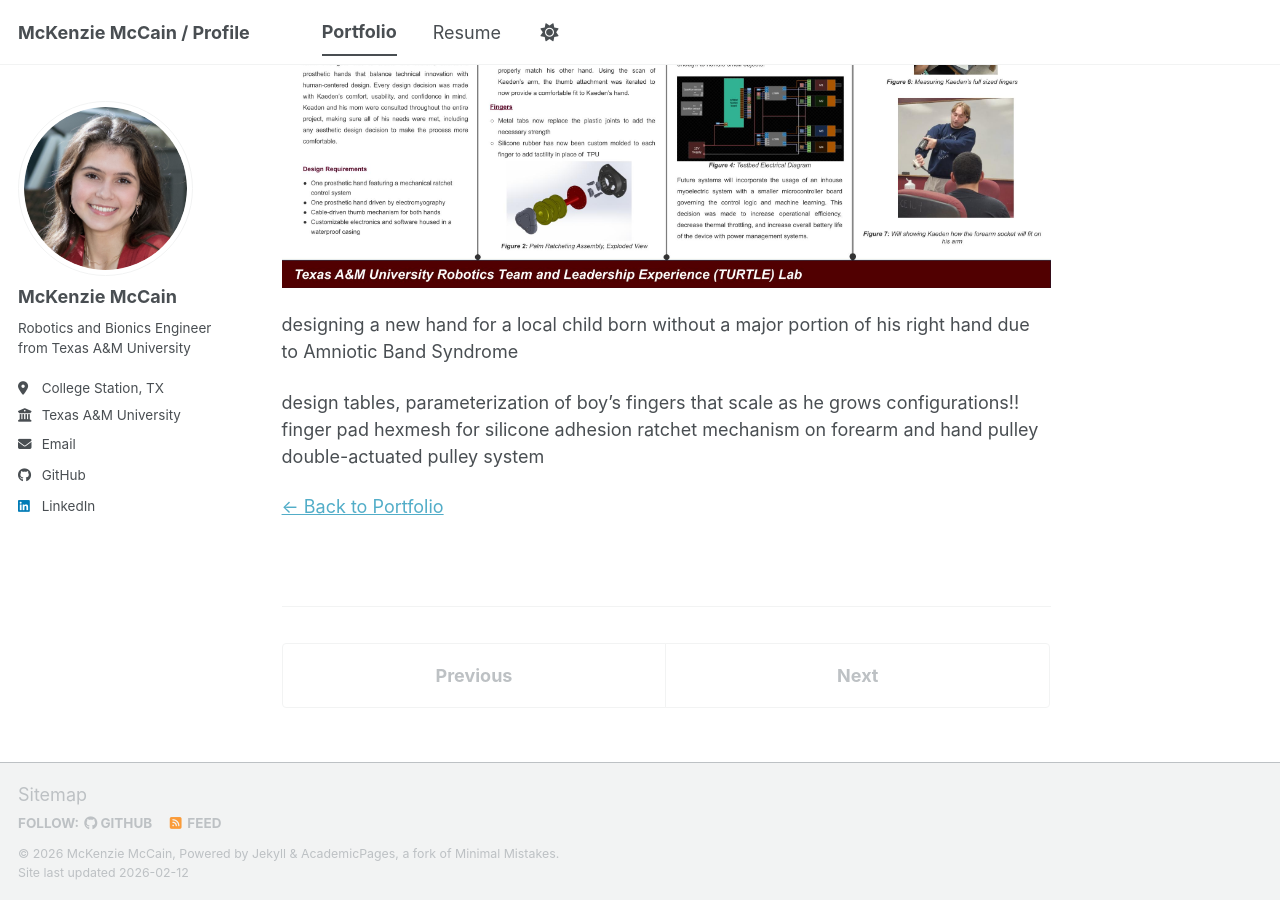
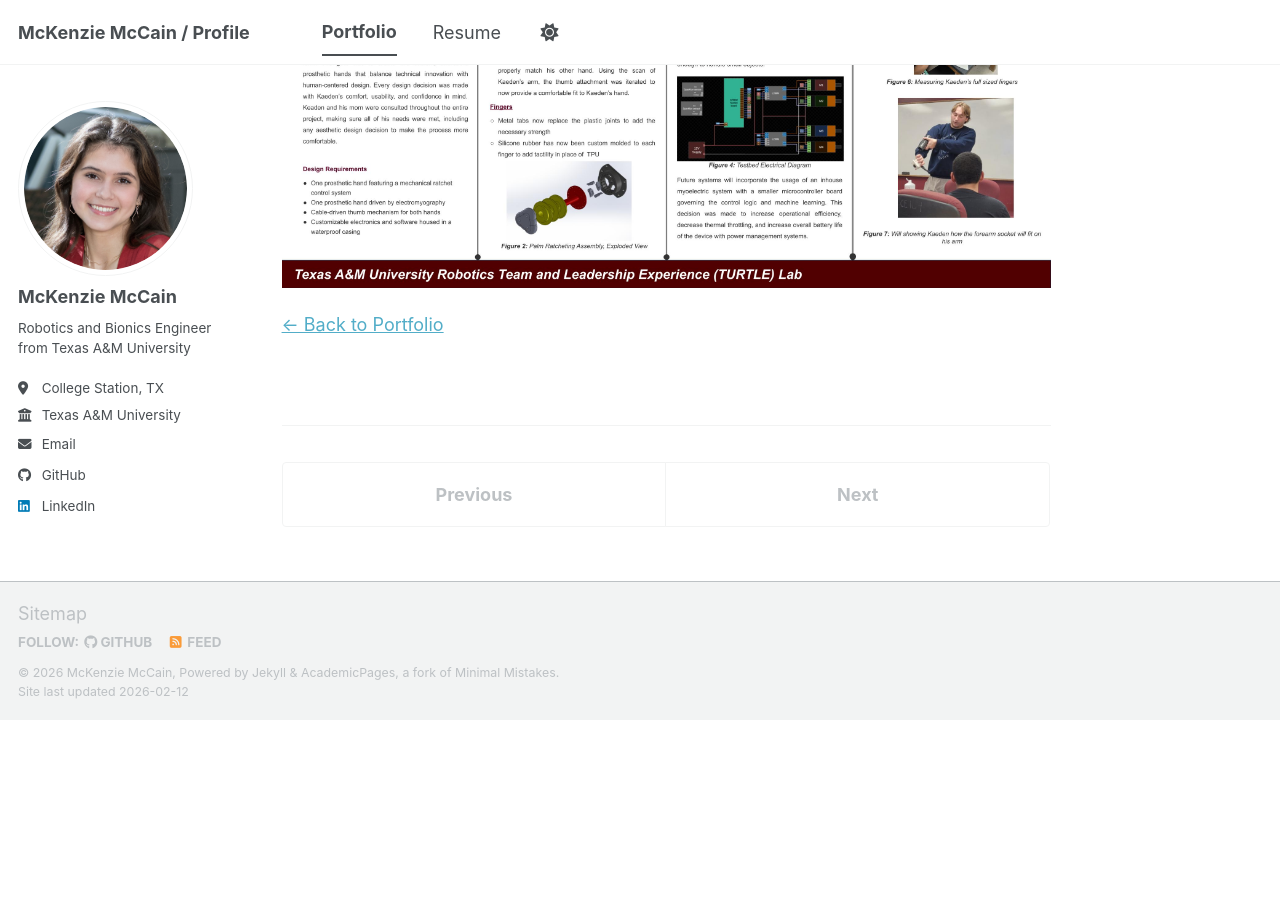
Before and after one commit to mckenzie-mccain/mckenzie-mccain.github.io, a Jekyll site: the page built from _portfolio/Portfolio-1-olsn.md, in a window 1280 px wide and 900 px high, scrolled down 514 px. Built offline with Jekyll 4.4.1, drawn with Linux system fonts in a browser that asks for light colours; a script bundle is joined from its source files by our own code; library files that are not in the unit come from our copies; after the commit the page ends 1233 px from its top, so only the background shows below that.

Commit message:
commented out OLSN page notes

```diff
--- a/_portfolio/Portfolio-1-olsn.md
+++ b/_portfolio/Portfolio-1-olsn.md
@@ -8,12 +8,12 @@ collection: portfolio
 test with excerpt using linked picture
 ![Fall '25 Showcase](/images/OLSN/OLSN2025FallShowcase.jpeg)
 
-designing a new hand for a local child born without a major portion of his right hand due to Amniotic Band Syndrome
+<!-- designing a new hand for a local child born without a major portion of his right hand due to Amniotic Band Syndrome
 
 design tables, parameterization of boy's fingers that scale as he grows
 configurations!!
 finger pad hexmesh for silicone adhesion
 ratchet mechanism on forearm and hand pulley
-double-actuated pulley system
+double-actuated pulley system -->
 
 [← Back to Portfolio](/portfolio/)
```
